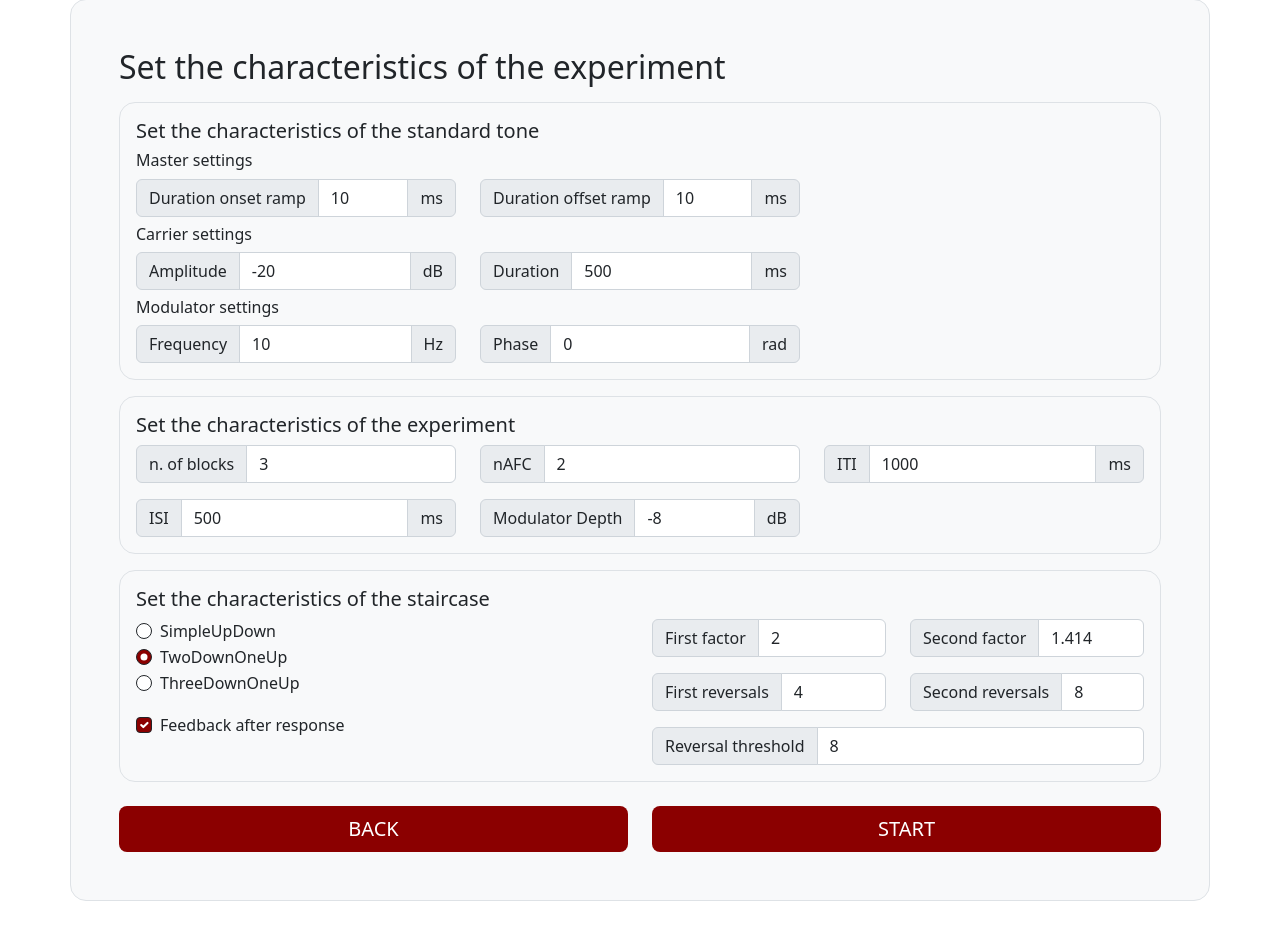
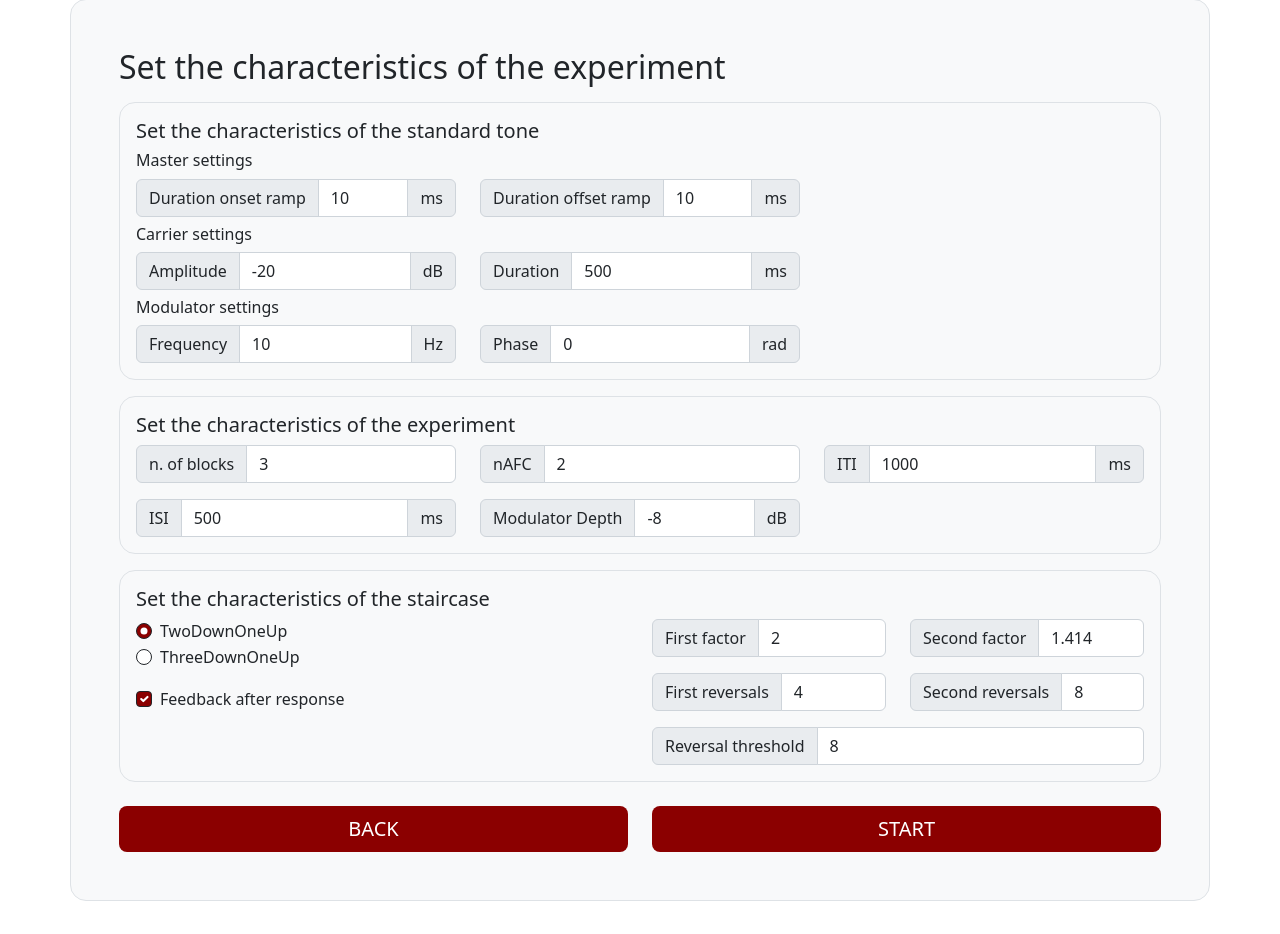
Before and after one commit to hurxan/psychoacoustics-web, a PHP site: page /soundSettings.php?test=nmod&err=amp1 in a window 1280 px wide. Shown: the part 119-1053 px from the top of the page. Run offline with PHP 8.4, Linux system fonts and the light colour scheme.

Commit message:
removed  SimpleUpDown from options in soundSettings

```diff
--- a/soundSettings.php
+++ b/soundSettings.php
@@ -480,17 +480,6 @@ if (isset($_SESSION['usr'])) {
                     <div class="row gy-3">
                         <div class="col-12">
                             <div class="form-check"
-                                 title="every correct answer increases the difficulty of the test, every wrong answer makes it easier">
-                                <input class="form-check-input" type="radio" name="algorithm"
-                                       value="SimpleUpDown" id="alg"
-                                    <?php if ($row && $row['alg'] == "SimpleUpDown")
-                                        echo "checked";
-                                    ?>>
-                                <label class="form-check-label" for="flexRadioDefault1">
-                                    SimpleUpDown
-                                </label>
-                            </div>
-                            <div class="form-check"
                                  title="two consecutive correct answers increase the difficulty of the test, every wrong answer makes it easier">
                                 <input class="form-check-input" type="radio" name="algorithm"
                                        value="TwoDownOneUp" id="alg"
```
